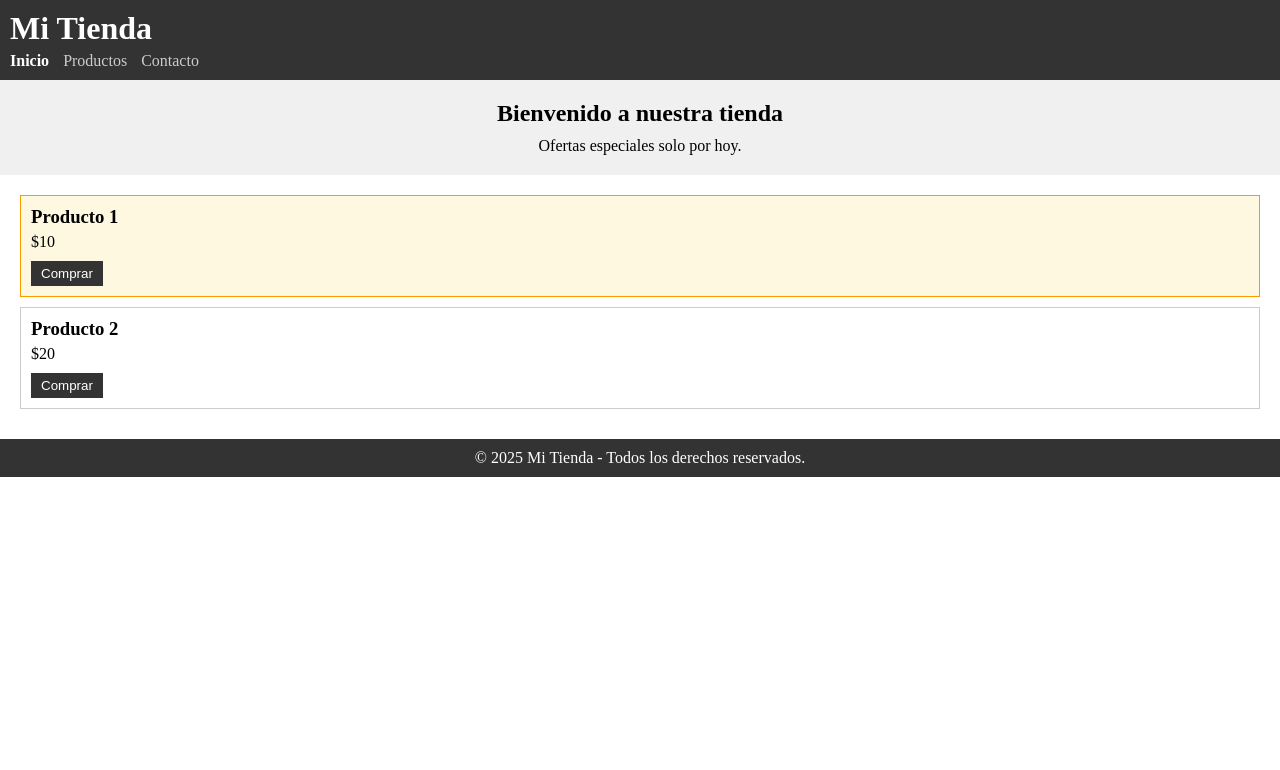
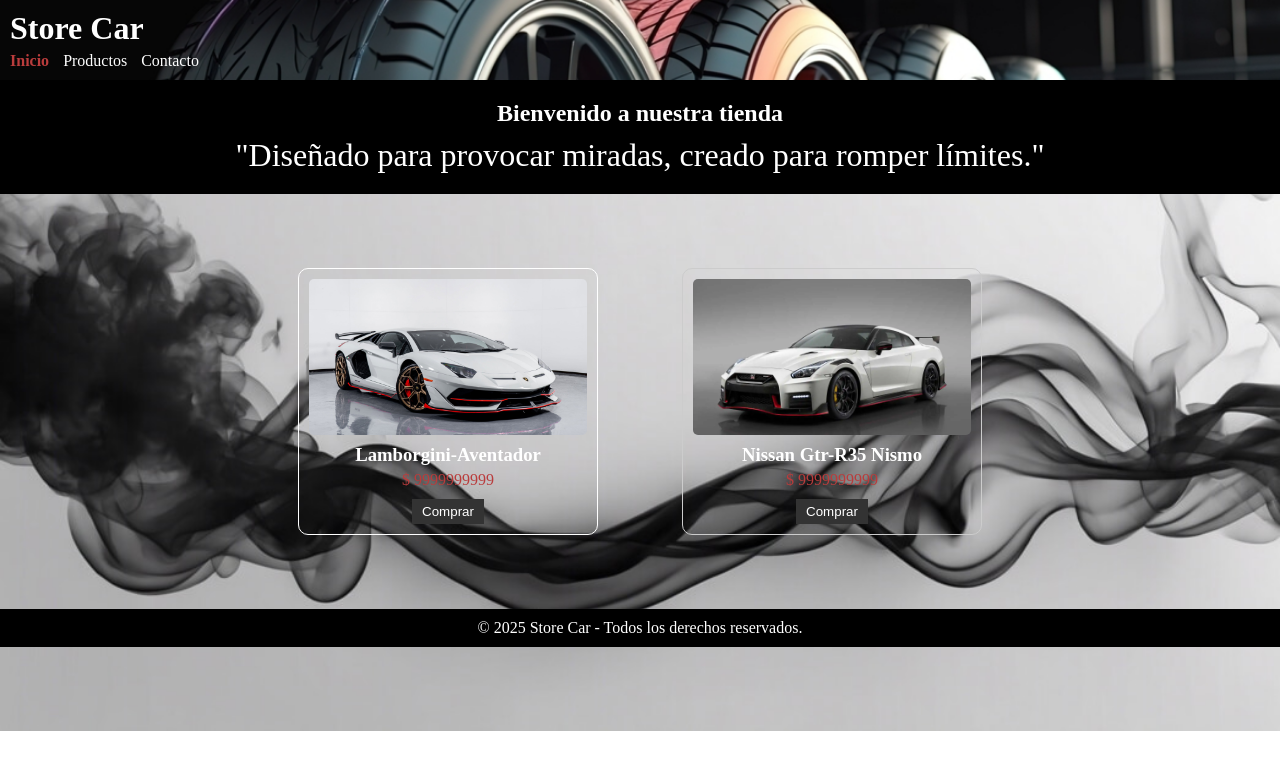
Before and after one commit to jogard24/ActividadBem, a plain HTML site: page presentacion/index.html in a window 1280 px wide. Drawn offline with Linux system fonts and the light colour scheme.

Commit message:
ajustes img

```diff
--- a/presentacion/index.html
+++ b/presentacion/index.html
@@ -2,14 +2,14 @@
 <html lang="es">
 <head>
   <meta charset="UTF-8">
-  <title>Tienda Simple</title>
+  <title>Store Car</title>
   <link rel="stylesheet" href="style.css">
 </head>
 <body>
 
   <!-- Block: Header -->
   <header class="header">
-    <h1 class="header__logo">Mi Tienda</h1> <!-- Element -->
+    <h1 class="header__logo">Store Car</h1> <!-- Element -->
     <nav class="header__nav"> <!-- Element -->
       <a href="#" class="header__link header__link--active">Inicio</a> <!-- Element + Modifier -->
       <a href="#" class="header__link">Productos</a>
@@ -20,26 +20,28 @@
   <!-- Block: Hero -->
   <section class="hero">
     <h2 class="hero__title">Bienvenido a nuestra tienda</h2> <!-- Element -->
-    <p class="hero__text">Ofertas especiales solo por hoy.</p> <!-- Element -->
+    <p class="hero__text">"Diseñado para provocar miradas, creado para romper límites."</p> <!-- Element -->
   </section>
 
   <!-- Block: Product List -->
   <section class="product-list">
     <div class="product-list__item product-list__item--featured"> <!-- Element + Modifier -->
-      <h3 class="product-list__name">Producto 1</h3> <!-- Element -->
-      <p class="product-list__price">$10</p> <!-- Element -->
+      <img src="img/lambo-aventador.jpg" alt="autodestacado" class="product-list__image"> <!-- Element -->
+      <h3 class="product-list__name">Lamborgini-Aventador</h3> <!-- Element -->
+      <p class="product-list__price">$ 9999999999</p> <!-- Element -->
       <button class="product-list__button">Comprar</button> <!-- Element -->
     </div>
     <div class="product-list__item">
-      <h3 class="product-list__name">Producto 2</h3>
-      <p class="product-list__price">$20</p>
+      <img src="img/2020-nissan-gt-r-nismo.webp" alt="autonissan" class="product-list__image"> <!-- Element -->
+      <h3 class="product-list__name">Nissan Gtr-R35 Nismo</h3>
+      <p class="product-list__price">$ 9999999999</p>
       <button class="product-list__button">Comprar</button>
     </div>
   </section>
 
   <!-- Block: Footer -->
   <footer class="footer">
-    <p class="footer__text">© 2025 Mi Tienda - Todos los derechos reservados.</p> <!-- Element -->
+    <p class="footer__text">© 2025 Store Car - Todos los derechos reservados.</p> <!-- Element -->
   </footer>
 
 </body>
--- a/presentacion/style.css
+++ b/presentacion/style.css
@@ -4,10 +4,19 @@
   box-sizing: border-box;
 }
 
+body {
+  background-image: url(img/fondohumo.jpg);
+  background-size: cover;
+  background-repeat: no-repeat;
+
+}
+
 /* menu navegacion */
 /* Block: Header */
 .header {
   background: #333;
+  background-image: url(img/banner.png);
+  background-size: cover;
   color: #fff;
   padding: 10px;
 }
@@ -15,6 +24,7 @@
 /* Element */
 .header__logo {
   margin: 0;
+  color: rgb(255, 255, 255);
 }
 
 .header__nav {
@@ -23,7 +33,7 @@
 
 /* Element */
 .header__link {
-  color: #ccc;
+  color: #ffffff;
   margin-right: 10px;
   text-decoration: none;
 }
@@ -31,12 +41,12 @@
 /* Modifier */
 .header__link--active {
   font-weight: bold;
-  color: #fff;
+  color: #b93c3c;
 }
 /* ---------------------------- */
 /* Block: Hero */
 .hero {
-  background: #f0f0f0;
+  background: #000000;
   padding: 20px;
   text-align: center;
 }
@@ -44,15 +54,33 @@
 /* Element */
 .hero__title {
   margin: 0 0 10px;
+  color: #fff;
 }
 
 .hero__text {
   margin: 0;
+  color: #fff;
+  font-size: 2rem;
 }
 /* ---------------------------------- */
-/* Block: Product List */
+/* Block: Product 1 List */
 .product-list {
-  padding: 20px;
+  padding: 5%;
+  text-align: center;
+
+
+}
+
+.product-list__image {
+  width: 100%;
+  height: 10px auto;
+  margin-bottom: 5px;
+  border-radius: 5px;
+}
+
+.product-list__image:hover {
+  transform: scale(1.06);
+  transition: transform 0.3s ease;
 }
 
 /* Element */
@@ -60,21 +88,29 @@
   border: 1px solid #ccc;
   padding: 10px;
   margin-bottom: 10px;
+  display: inline-block;
+  width: 300px;
+  margin: 10px;
+  vertical-align: top;
+  border-radius: 10px;
 }
 
 /* Modifier */
 .product-list__item--featured {
-  border-color: #f90;
-  background: #fff8e1;
+  border-color: rgb(255, 255, 255);
+  background: #ffffff00;
+  margin-right: 70px;
 }
 
 /* Element */
 .product-list__name {
   margin: 0 0 5px;
+  color: #ffffff;
 }
 
 .product-list__price {
   margin: 0 0 10px;
+  color: #b93c3c;
 }
 
 .product-list__button {
@@ -87,7 +123,7 @@
 
 /* Block: Footer */
 .footer {
-  background: #333;
+  background: #000000;
   color: #fff;
   padding: 10px;
   text-align: center;
```
Also changed, not shown: presentacion/img/2020-nissan-gt-r-nismo.webp (added), presentacion/img/banner.png (added), presentacion/img/fondohumo.jpg (added), presentacion/img/lambo-aventador.jpg (added).
